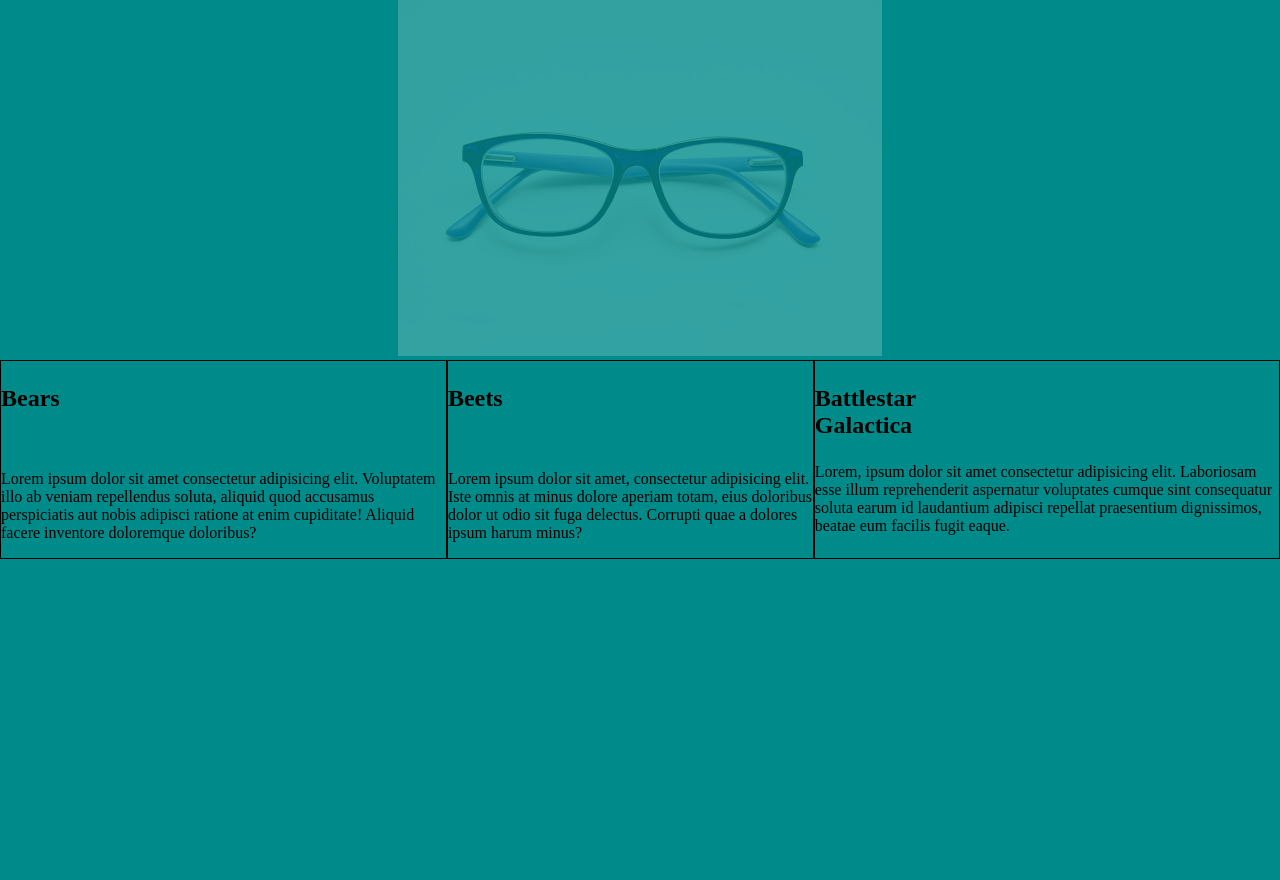
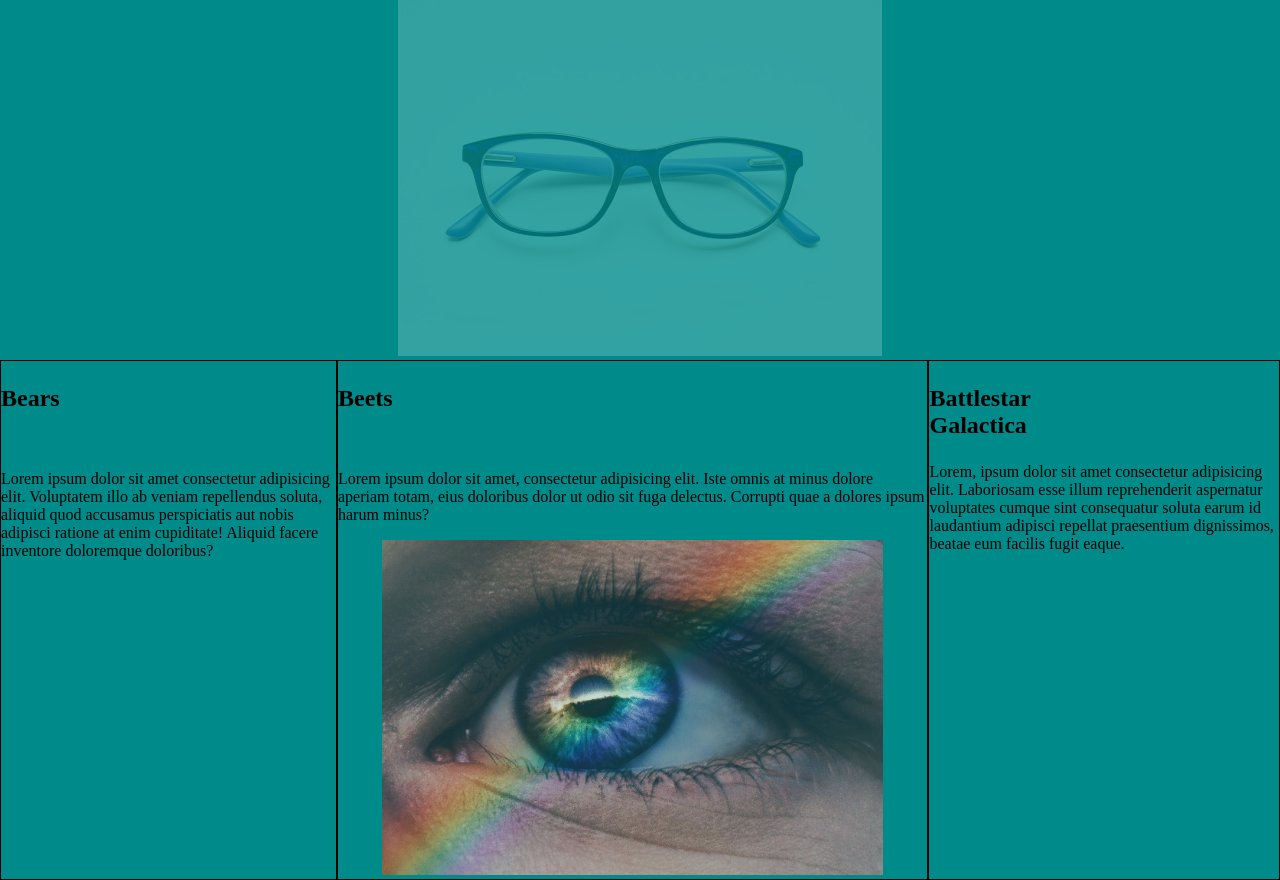
Before and after one commit to Raensh/Websight, a plain HTML site: page index.html in a window 1280 px wide. Shown: the part 58-938 px from the top of the page. Before the commit the page ends 800 px from the top, so only its background shows below. Drawn offline with Linux system fonts and the light colour scheme.

Commit message:
Added an image to the webpage in order to use all the images in the folder.

```diff
--- a/index.html
+++ b/index.html
@@ -36,6 +36,11 @@
             border: 1px solid black;
         }
 
+        .container #containerIMG {
+            text-align: center;
+            opacity: .8;
+        }
+
     </style>
 </head>
 <body>
@@ -61,7 +66,9 @@
             <h3>Beets</h3>
             <br>
             <p>Lorem ipsum dolor sit amet, consectetur adipisicing elit. Iste omnis at minus dolore aperiam totam, eius doloribus dolor ut odio sit fuga delectus. Corrupti quae a dolores ipsum harum minus?</p>
-
+            <div id="containerIMG">
+                <img src="./img/harry-quan-G1iYCeCW2EI-unsplash.jpg" alt="A closeup image of an eye with a rainbow glare streaking accross it." width="85%">
+            </div>
         </div>
 
         <div class="container">
```
